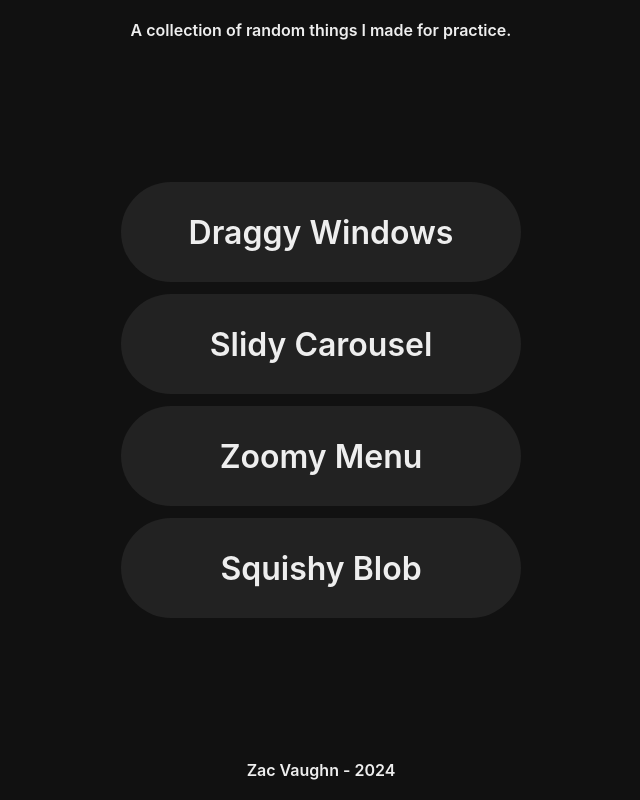
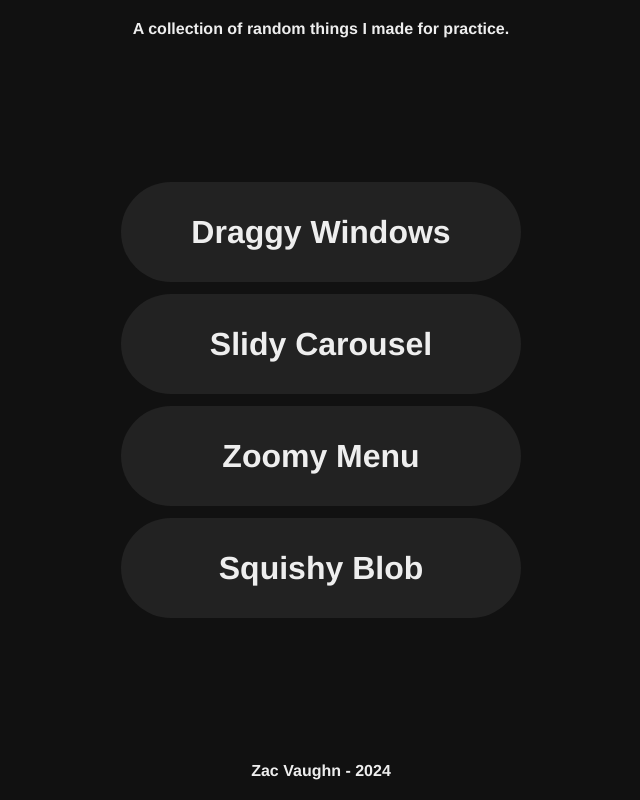
Before and after one commit to zacheryvaughn/MiniUsables, a plain HTML site: page index.html in a window 1280 px wide. Shown: the whole page, without its empty margins (319-959 px from the left). Drawn offline with Linux system fonts and the light colour scheme.

Commit message:
replaced index page font with helvetica

```diff
--- a/index.html
+++ b/index.html
@@ -6,7 +6,6 @@
         <meta name="keywords" content="">
         <meta name="description" content="">
         <title>Mini Usables</title>
-        <link rel="icon" href="images/favicon.png">
         <link rel="stylesheet" href="styles.css">
     </head>
     <body>
--- a/styles.css
+++ b/styles.css
@@ -20,7 +20,7 @@
 /* NORMALIZE */
 * {
     /* font */
-    font-family: inter;
+    font-family: Helvetica, Arial, sans-serif;
     font-weight: 600;
     color: var(--ft1);
     -webkit-font-smoothing: antialiased;
```
